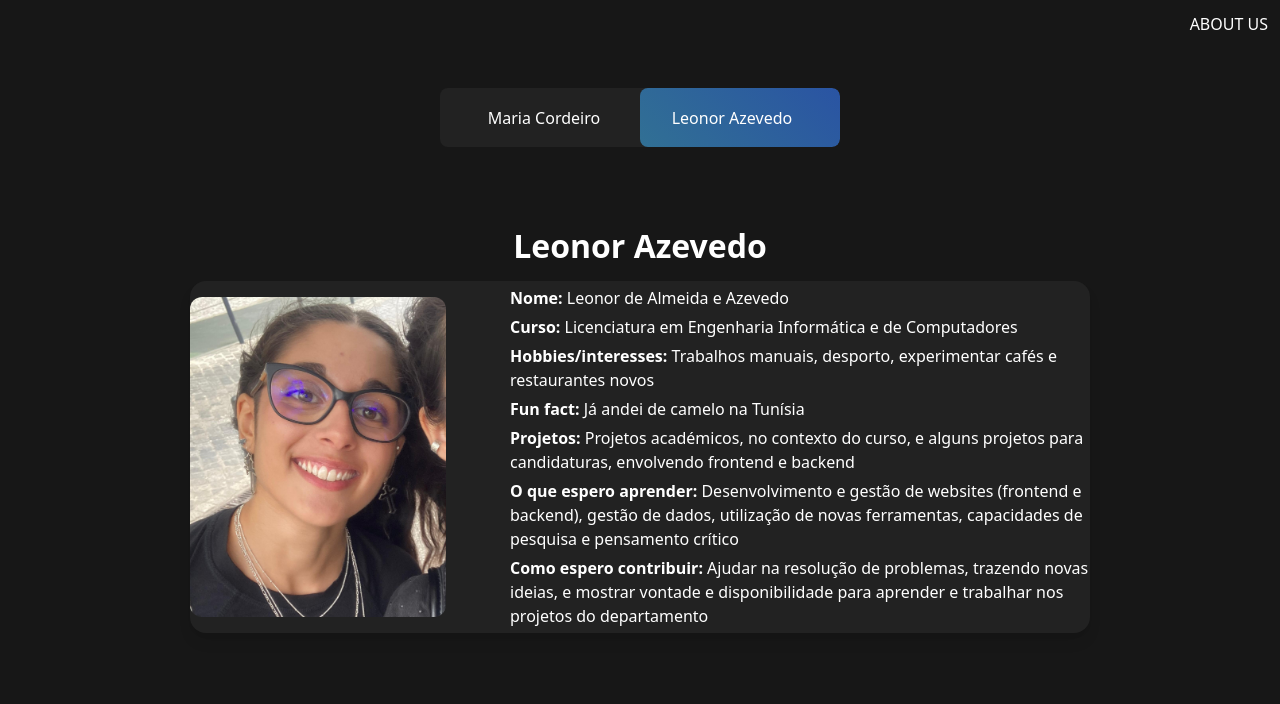
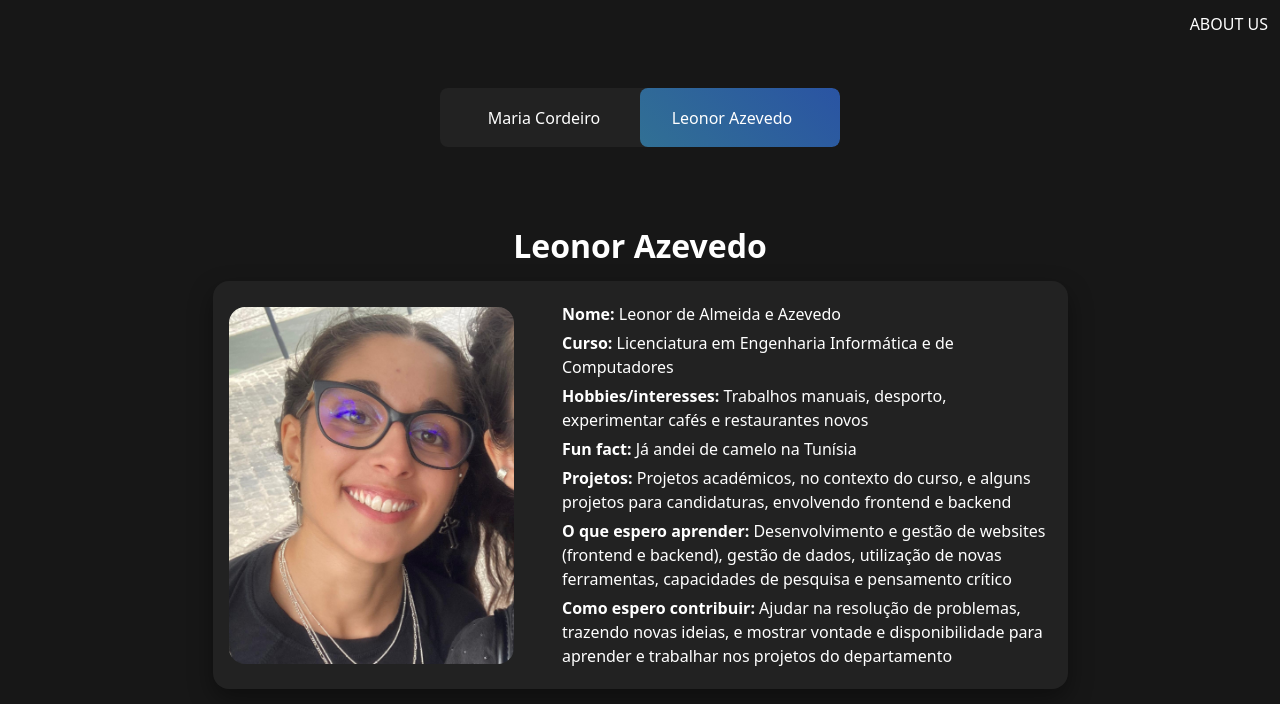
Before and after one commit to leonor-a-a-ist/TLMOTO-recrutamento---software, a Next.js app: page /leonor in a window 1280 px wide. Shown: the top 704 px of the page. Built offline with nearby package versions, Linux system fonts and the light colour scheme; some icons are missing.

Commit message:
as páginas pessoais já funcionam para displays diferentes

```diff
--- a/src/components/about_us/PersonalPage.js
+++ b/src/components/about_us/PersonalPage.js
@@ -9,7 +9,7 @@ export default function PersonalPage({ name, content, active, src }) {
         {/* <div className="min-h-screen bg-neutral-900 text-white flex flex-col items-center gap-20 pt-40"> */}
 
             {/* Navegação entre páginas */}
-            <Menu className=" flex-1 mt-20" />
+            <Menu className="flex-1 mt-20" />
 
             {/* Conteúdo principal */}
             <div className="flex flex-col items-center gap-4">
@@ -21,24 +21,24 @@ export default function PersonalPage({ name, content, active, src }) {
                     </h1>
                 </div>
 
-                <div className="bg-[#222] rounded-2xl shadow-lg p-10 w-[900px]">
-                    <div className="flex items-center gap-16">
+                <div className="bg-[#222] personal-card">
+                    {/*<div className="flex items-center gap-16"> */}
 
                         {/* Imagem */}
-                        <div className="flex-shrink-0">
+                        <div className="personal-card__image">
                             <img
                                 src={src}
                                 alt={name}
-                                className="w-64 h-auto rounded-xl bg-white p-6"
+                                className="personal-card__img"
                             />
                         </div>
 
                         {/* Informação pessoal */}
-                        <div className>
+                        <div className = "personal-card__content">
                             {content}
                         </div>
 
-                    </div>
+                    {/*</div>*/}
                 </div>
             </div>
         </div>
--- a/src/pages/about_us.js
+++ b/src/pages/about_us.js
@@ -5,33 +5,30 @@ export default function AboutUs() {
         <div className="min-h-screen bg-neutral-900 text-white flex flex-col items-center gap-20">
 
             {/* Título */}
-            {/* COLOCAR ESPAÇO ANTES DISTO; CENTRALIZAR */}
-            <h1 className="text-4xl font-bold mb-40">Recrutas</h1>
+            <h1 className="about_us">
+                Recrutas
+            </h1>
 
             {/* Container das imagens */}
             <div className="flex w-full max-w-6xl justify-center gap-50">
                 {/* Esquerda */}
-                <Link href="/maria">
-                    <div className="flex flex-col items-center">
+                <Link href="/maria" className="flex flex-col items-center">
                         <img
                             src="/maria.jpg"
                             alt="Maria"
                             className="w-48 h-auto rounded-lg hover:opacity-80 transition"
                         />
                         <span className="mt-2 text-lg">Maria Cordeiro</span>
-                    </div>
                 </Link>
 
                 {/* Direita */}
-                <Link href='/leonor'>
-                    <div className="flex flex-col items-center">
+                <Link href='/leonor' className="flex flex-col items-center">
                         <img
                             src="/leonor.jpg"
                             alt="Leonor"
                             className="w-48 h-auto rounded-lg hover:opacity-80 transition"
                         />
                         <span className="mt-2 text-lg">Leonor Azevedo</span>
-                    </div>
                 </Link>
             </div>
         </div>
--- a/src/pages/index.js
+++ b/src/pages/index.js
@@ -12,7 +12,7 @@ const bungee = Bungee({
 
 export default function Home() {
     return (
-        <div className="flex min-h-screen">
+        <div className="min-h-screen flex flex-col md:flex-row relative">
 
             {/* Imagem no canto superior direito */}
             <Image
@@ -24,7 +24,7 @@ export default function Home() {
             />
 
             {/* Coluna esquerda: imagem */}
-            <div className="relative">
+            <div className="w-full md:w-[40%] relative h-[50vh] md:h-auto">
                 <Image
                     src="/homescreencut.jpg"
                     alt="home screen image"
@@ -37,6 +37,7 @@ export default function Home() {
 
             {/* Coluna direita: fundo preto, ocupa o restante */}
             <div className="homepage bg-black flex-1">
+
                 <div className="flex flex-col items-center justify-center">
                     {/* escolher tipo de letra mais tarde :) */}
                     <TextType
--- a/src/styles/globals.scss
+++ b/src/styles/globals.scss
@@ -22,6 +22,8 @@ body {
     background: black;
     color: white;
 
+    //@include disposition(null, null, center);
+
     // Sem scrollbar
     &::-webkit-scrollbar {
         display: none;
@@ -32,6 +34,9 @@ body {
 .homepage {
     color: #ffffff;
     @include disposition(column, 10px, center);
+
+    //mobile: imagem no fundo com o resto do centeúdo por cima
+    //desktop: imagem à esquerda conteúdo à direita
 }
 
 // define o estilo da barra de navegação
@@ -51,12 +56,54 @@ nav {
     @include disposition(column, 40px, null);
 }
 
+// define o estilo do layout das páginas pessoais
+.personal-card {
+    background-color: #222;
+    border-radius: 1rem;
+    box-shadow: 0 10px 25px rgba(0, 0, 0, 0.4);
+    width: 95%;
+    max-width: 900px;
+    display: flex;
+    padding: 1rem;
+    @include disposition(column, 3rem, center);
+
+    @media (min-width: 768px) {
+        flex-direction: row; // desktop
+    }
+
+    &__img {
+        width: 15rem;
+        height: auto;
+        border-radius: 1rem;
+        object-fit: cover;
+
+        @media (min-width: 768px) {
+            width: 30rem;
+        }
+    }
+
+    &__content {
+        width: 100%;
+    }
+}
+
+
+//pagina about us
+
+
+
+
 // define o estilo dos títulos h1
 h1 {
     font-size: 2rem;
     font-weight: 700;
     line-height: 1.2;
     margin-top: 40px;
+
+    &.about_us{
+        font-size: 2.5rem;
+        font-weight: 700;
+    }
 }
 
 // afeta elementos com id main (not sure what that means), mas adiciona-lhes espaço no topo
@@ -70,7 +117,7 @@ p {
     margin-bottom: 5px;
 
     &.homepageP {
-      text-align: center;
+        text-align: center;
     }
 }
 
@@ -87,7 +134,7 @@ p {
 
     a {
         position: relative;
-        z-index: 1;
+        z-index: 1;     //define a posição do elemento em relação aos restantes: à frente ou atrás deles (negativo fica atrás)
         text-align: center;
         display: inline-block;
         font-size: 1em;
@@ -125,26 +172,3 @@ p {
         left: 50%;
     }
 }
-
-
-// Define o estilo dos botões
-/* .btn {
-    padding: 0.75rem 1.75rem;
-    border-radius: 0.75rem;
-    font-weight: 600;
-    background-color: #374151;
-    color: white;
-    transition: all 0.2s ease;
-
-    &:hover {
-        background-color: #4b5563;
-    }
-
-    &-active {
-        background-color: #3b82f6;
-    }
-
-    &-inactive {
-        background-color: #374151;
-    }
-} */
```
Also changed, not shown: 1 other file (tests, documents, lock files or other folders).
